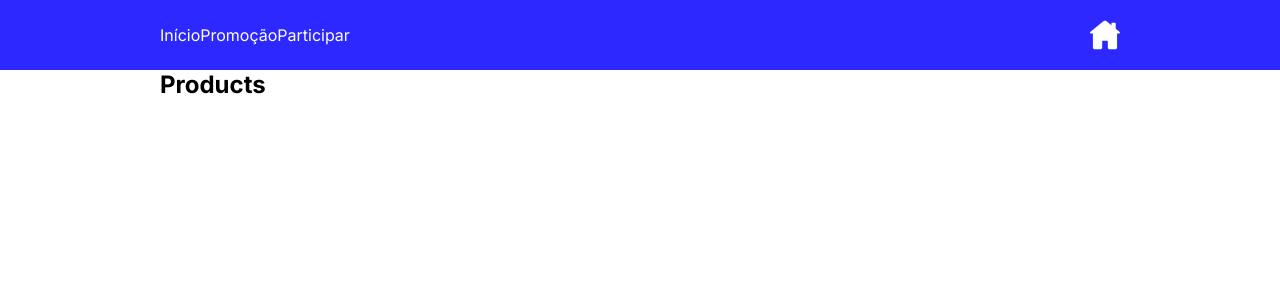
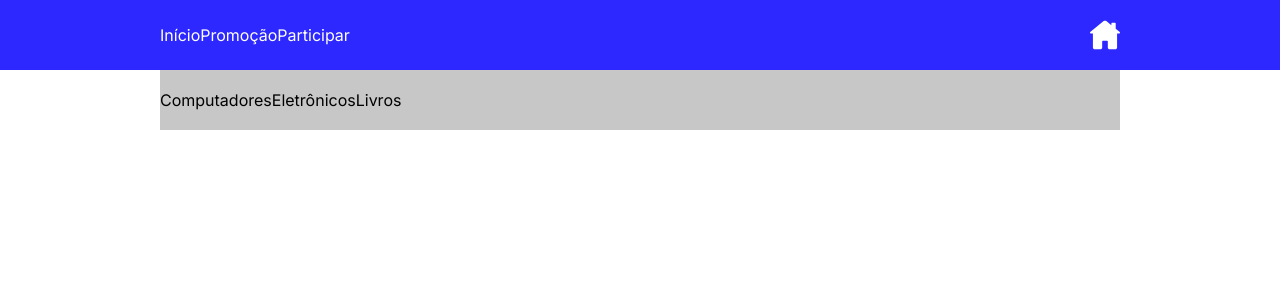
Before and after one commit to a-devrepo/dsstore, a React (Vite) app: page /products in a window 1280 px wide. Shown: the top 300 px of the page. Built offline with nearby package versions, Linux system fonts and the light colour scheme.

Commit message:
Adiciona menu de produtos

```diff
--- a/src/index.css
+++ b/src/index.css
@@ -3,6 +3,7 @@
 :root {
   --color-bg-primary: #fff;
   --color-bg-secondary: #2d28ff;
+  --color-bg-tertiary: #c7c7c7;
 
   --color-font-primary: #fff;
   --color-font-secondary: #000;
--- a/src/routes/Products/index.tsx
+++ b/src/routes/Products/index.tsx
@@ -1,12 +1,26 @@
+import { Outlet } from "react-router-dom";
+import "./styles.css";
+
 export default function Products() {
 
     return (
+        <>
             <main>
                 <section>
                     <div className="container">
-                    <h1>Products</h1>
+                        <div className="products-menu">
+                            <div className="container products-menu-content-container">
+                                <nav className="nav-bar">
+                                    <div>Computadores</div>
+                                    <div>Eletrônicos</div>
+                                    <div>Livros</div>
+                                </nav>
+                            </div>
+                        </div>
                     </div>
                 </section>
+                <Outlet></Outlet>
             </main>
+        </>
     );
 }
--- /dev/null
+++ b/src/routes/Products/styles.css
@@ -0,0 +1,17 @@
+.products-menu {
+  height: 60px;
+  background-color: var(--color-bg-tertiary);
+  color: var(--color-font-secondary);
+  display: flex;
+  align-items: center;
+}
+
+.nav-bar {
+  display: flex;
+}
+
+.products-menu-content-container {
+  display: flex;
+  align-items: center;
+  justify-content: space-between;
+}
```
Lines whose indentation alone changed are shown as unchanged.
